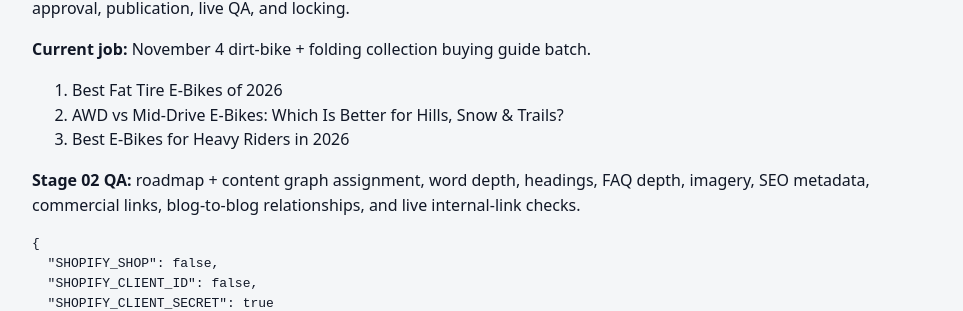
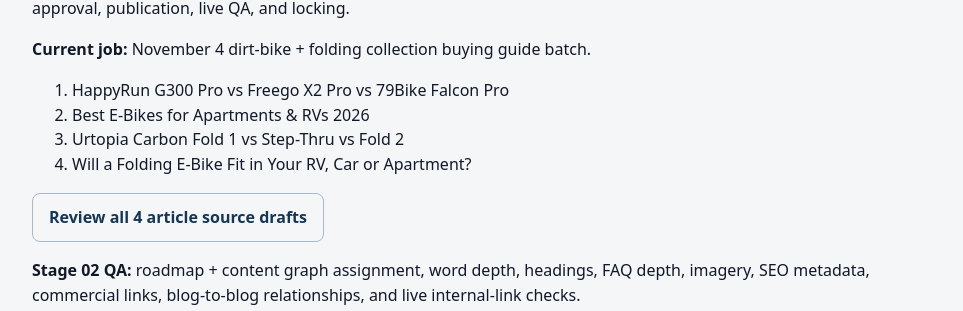
Before and after one commit to HighTicketElites/ecommerce-seo-engine, a Next.js app: page / in a window 1280 px wide. Shown: the part 195-506 px from the top of the page, without its empty margins (158-1121 px from the left). Built offline with nearby package versions, Linux system fonts and the light colour scheme; no server answers.

Commit message:
Correct four-article stage 02 operator list and link read-only review preview

```diff
--- a/app/page.js
+++ b/app/page.js
@@ -11,10 +11,12 @@ export default function Home(){
   <p><b>Controlled workflow.</b> Stage 02 creates and QA-checks unpublished Shopify drafts. Stage 03 handles final human approval, publication, live QA, and locking.</p>
   <p><strong>Current job:</strong> November 4 dirt-bike + folding collection buying guide batch.</p>
   <ol>
-   <li>Best Fat Tire E-Bikes of 2026</li>
-   <li>AWD vs Mid-Drive E-Bikes: Which Is Better for Hills, Snow & Trails?</li>
-   <li>Best E-Bikes for Heavy Riders in 2026</li>
+   <li>HappyRun G300 Pro vs Freego X2 Pro vs 79Bike Falcon Pro</li>
+   <li>Best E-Bikes for Apartments &amp; RVs 2026</li>
+   <li>Urtopia Carbon Fold 1 vs Step-Thru vs Fold 2</li>
+   <li>Will a Folding E-Bike Fit in Your RV, Car or Apartment?</li>
   </ol>
+  <p><a href="/pmax-review" style={{display:'inline-block',padding:'11px 16px',border:'1px solid #aab9c8',borderRadius:8,color:'#153654',fontWeight:700,textDecoration:'none'}}>Review all 4 article source drafts</a></p>
   <p><strong>Stage 02 QA:</strong> roadmap + content graph assignment, word depth, headings, FAQ depth, imagery, SEO metadata, commercial links, blog-to-blog relationships, and live internal-link checks.</p>
   <pre>{JSON.stringify(envStatus,null,2)}</pre>
   {ready?<p><a href="/api/shopify/install" style={{display:'inline-block',padding:'14px 20px',background:'#111827',color:'#fff',textDecoration:'none',borderRadius:8,fontWeight:700}}>Authorize & Create / Update 4 WattWheelz Drafts</a></p>:<p><strong>NOT READY</strong></p>}
@@ -22,6 +24,7 @@ export default function Home(){
   <section style={{marginTop:30,padding:22,border:'2px solid #111827',borderRadius:12,background:'#f8fafc'}}>
     <h2 style={{marginTop:0}}>Stage 03 — Approval & Publishing Control</h2>
     <p><strong>Nothing publishes from Stage 02.</strong> Once a draft passes QA, open it below. Stage 03 checks the live Shopify article state, active products, links, metadata, editorial cover, and exact content fingerprint before it will show the final Publish button.</p>
+    <p style={{background:'#eff6fc',borderRadius:8,padding:12}}>The November 4 articles must first be created in Shopify and pass Draft QA. The Stage 03 publishing list is deliberately empty until that handoff is verified; nothing is published automatically.</p>
     <div style={{display:'grid',gap:10,margin:'16px 0'}}>
       {stage03Jobs.map(job=><a key={job.id} href={approvalBase+`?job=${encodeURIComponent(job.id)}`} style={{display:'block',padding:'12px 14px',border:'1px solid #cbd5e1',borderRadius:8,background:'#fff',color:'#0f172a',textDecoration:'none',fontWeight:700}}>
         Review in Stage 03 → {job.title}
```
